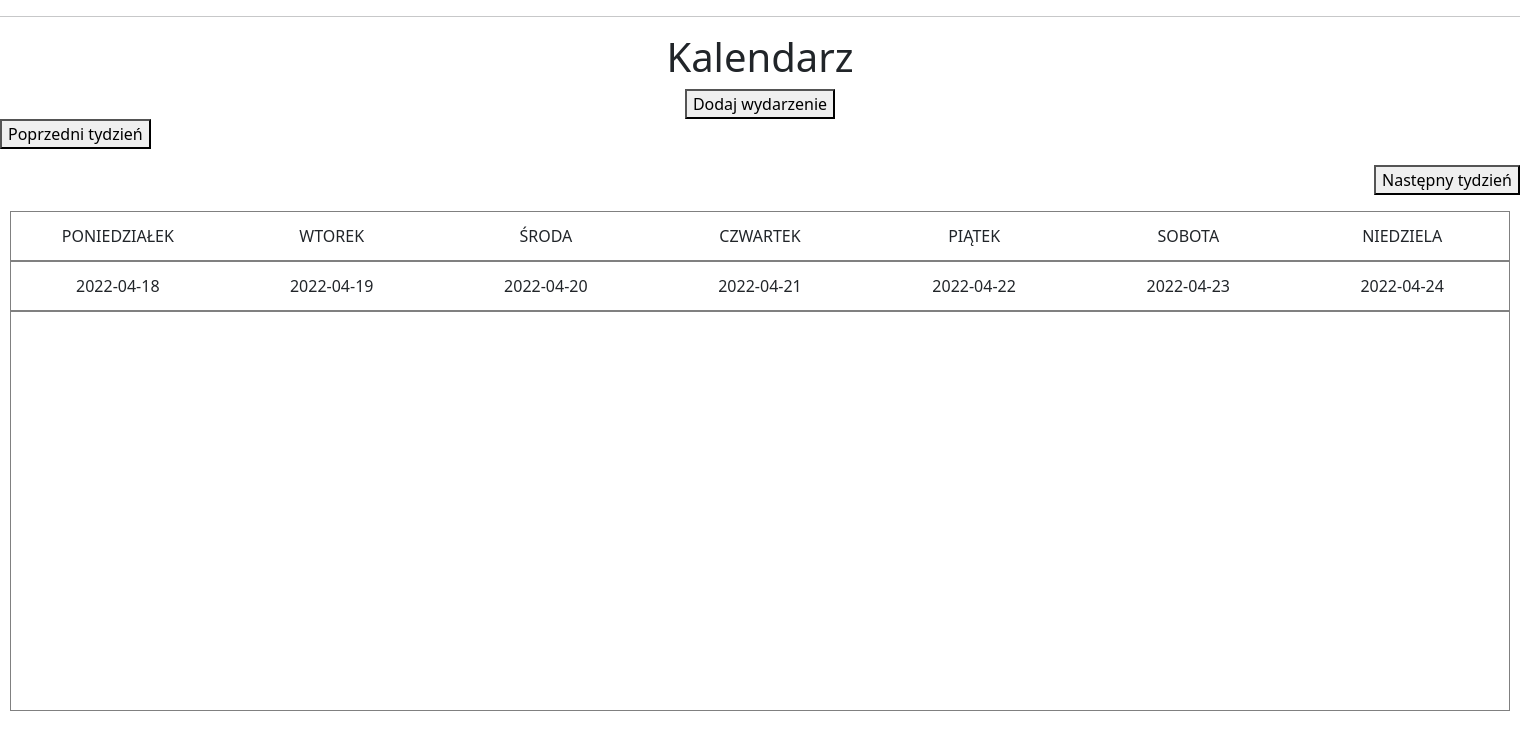
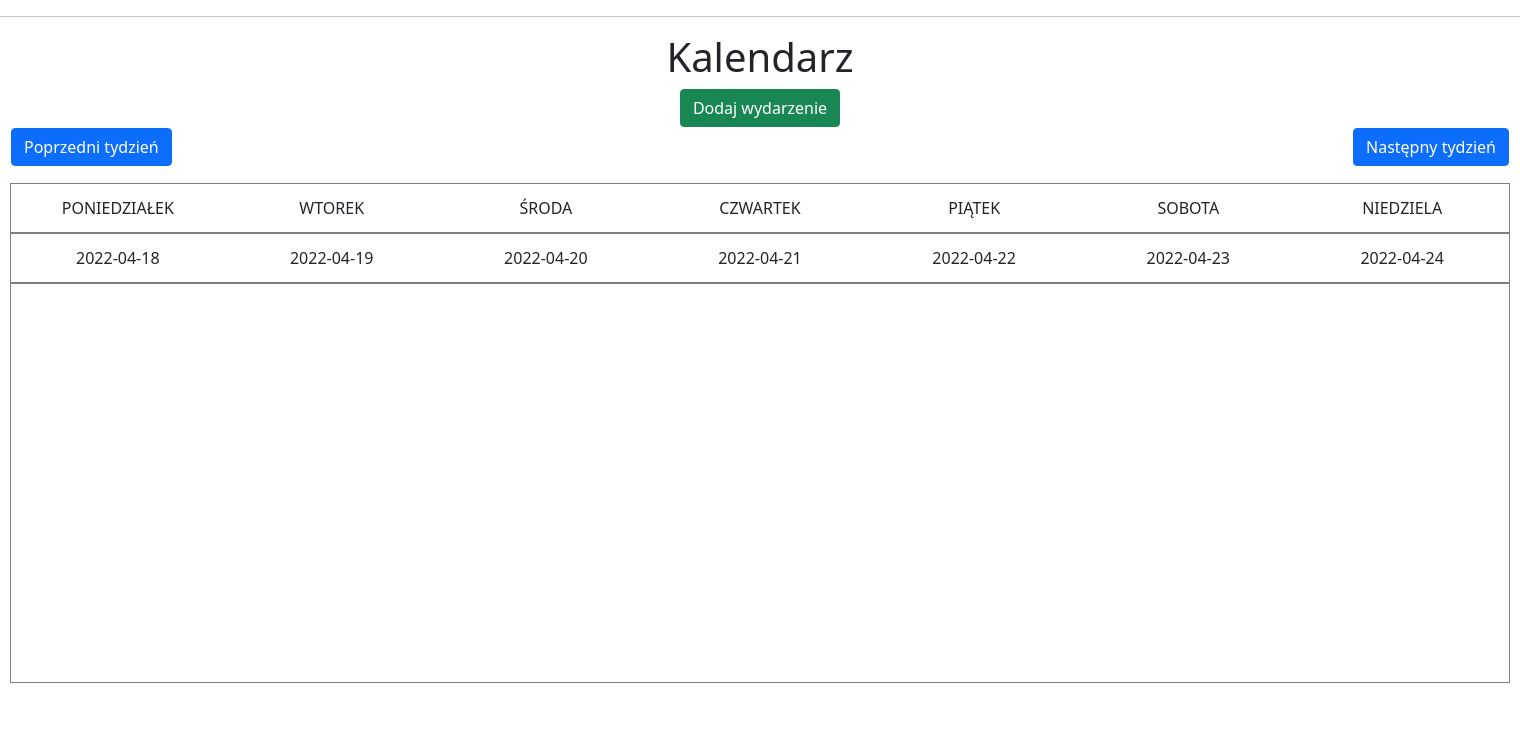
Before and after one commit to Piotr-Tyran/kalendarz, a Flask app: page /Kalendarz in a window 1520 px wide. Shown: the part 56-800 px from the top of the page. Run offline with Flask 2, Linux system fonts and the light colour scheme; a user stored in the database is signed in; data that the repository does not hold is empty.

Commit message:
Update calendar.html

```diff
--- a/app/templates/calendar.html
+++ b/app/templates/calendar.html
@@ -4,20 +4,31 @@
     	<h1> <center>Kalendarz</center> </h1>
 
 	<center>
-		<button onclick="window.location.href='{{ url_for('add_event') }}';">
+		<button type="submit" class="btn btn-success" onclick="window.location.href='{{ url_for('add_event') }}';">
+
 			Dodaj wydarzenie
 		</button>
 	</center>
+
+	<TABLE style="width: 1500px; height: 50px;">
+		<tbody>
+			<tr>
+				<td>
 				<p align="left">
-		<button onclick="window.location.href='{{ url_for('calendar', offset=offset-1) }}';">
+					<button type="submit" class="btn btn-primary" onclick="window.location.href='{{ url_for('calendar', offset=offset-1) }}';">
 						Poprzedni tydzień
 					</button>
 				</p>
+				</td>
+				<td>
 				<p align="right">
-		<button onclick="window.location.href='{{ url_for('calendar', offset=offset+1) }}';">
+					<button type="submit" class="btn btn-primary" onclick="window.location.href='{{ url_for('calendar', offset=offset+1) }}';">
 						Następny tydzień
 					</button>
 				</p>
+				</td>
+			</tr>
+	</table>
 
 	<TABLE BORDER="1" style="width: 1500px; height: 50px;">
 		<tbody>
```
Lines whose indentation alone changed are shown as unchanged.
